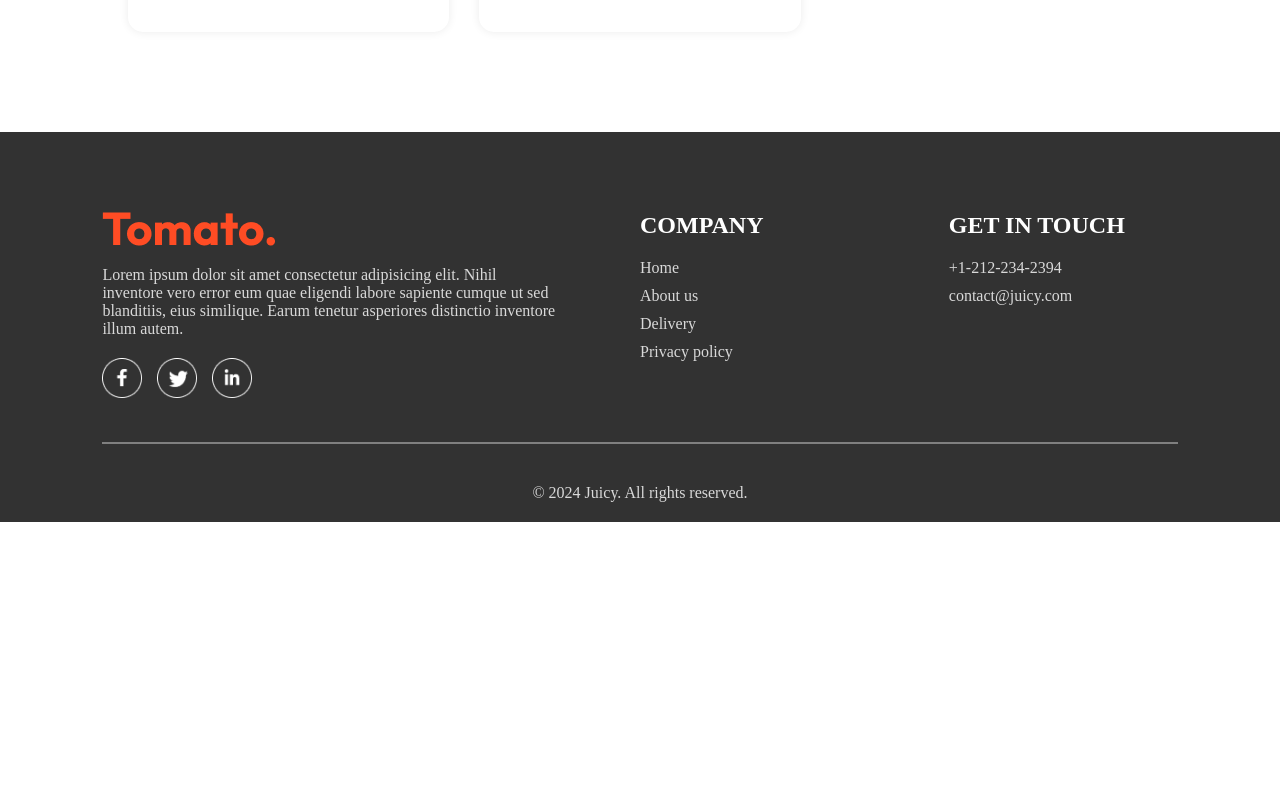
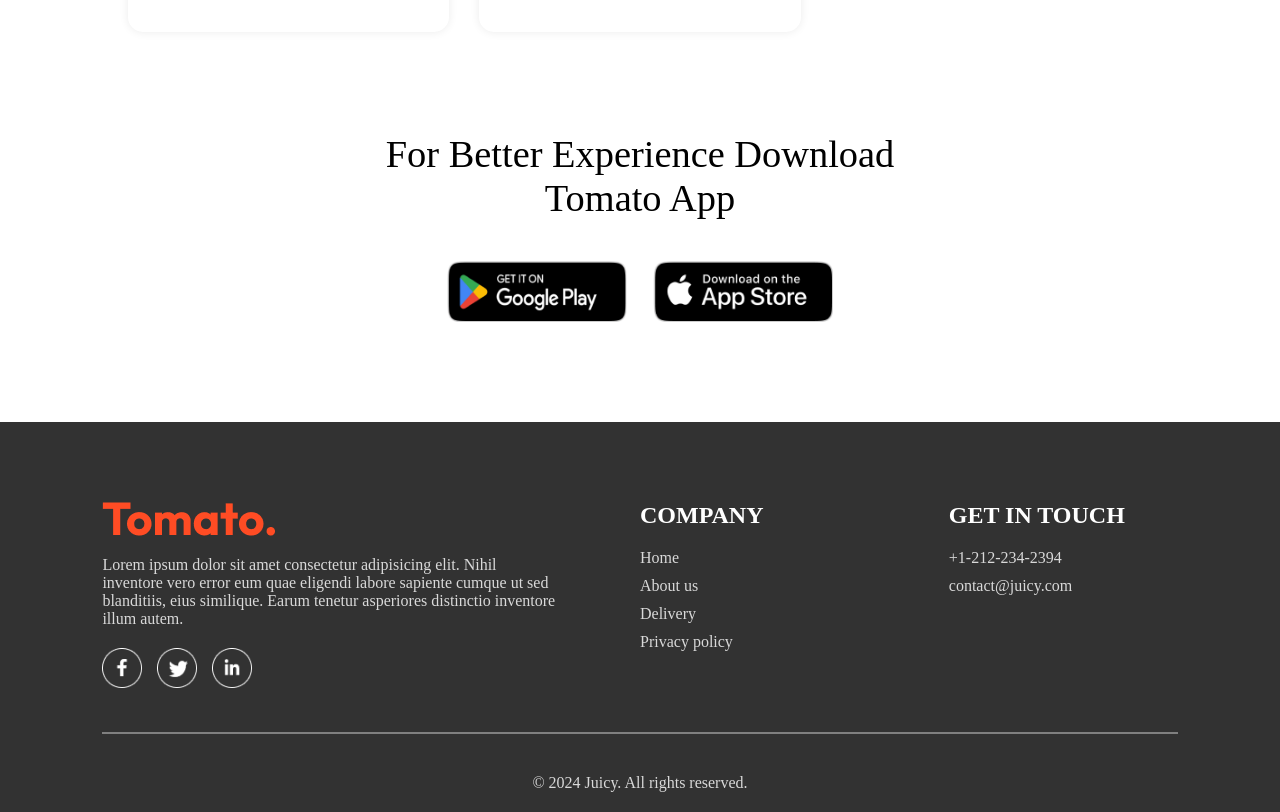
Before and after one commit to Joca7330/food-delivery, a React app in the folder frontend/: page / in a window 1280 px wide. Shown: the part 5883-6695 px from the top of the page. Before the commit the page ends 6405 px from the top, so only its background shows below. Built offline with nearby package versions, Linux system fonts and the light colour scheme; the HTML template or start-up script is replaced by a standard one.

Commit message:
added mobile app download feature

```diff
--- /dev/null
+++ b/frontend/src/components/AppDownload/AppDownload.css
@@ -0,0 +1,25 @@
+.app-download {
+    margin: auto auto;
+    margin-top: 100px;
+    font-size: max(3vw, 20px);
+    text-align: center;
+    font-weight: 500;
+}
+
+.app-download-platforms {
+    display: flex;
+    justify-content: center;
+    gap: max(2vw, 10px);
+    margin-top: 40px;
+}
+
+.app-download-platforms img {
+    width: max(30vw, 120px);
+    max-width: 180px;
+    transition: .5s;
+    cursor: pointer;
+}
+
+.app-download-platforms img:hover {
+    transform: scale(1.05);
+}
--- /dev/null
+++ b/frontend/src/components/AppDownload/AppDownload.jsx
@@ -0,0 +1,17 @@
+import React from 'react'
+import './AppDownload.css'
+import { assets } from '../../assets/assets'
+
+const AppDownload = () => {
+  return (
+    <div className='app-download' id='app-download'>
+        <p>For Better Experience Download <br /> Tomato App</p>
+        <div className='app-download-platforms'>
+            <img src={assets.play_store} alt="" />
+            <img src={assets.app_store} alt="" />
+        </div>
+    </div>
+  )
+}
+
+export default AppDownload
--- a/frontend/src/pages/Home/Home.jsx
+++ b/frontend/src/pages/Home/Home.jsx
@@ -4,16 +4,18 @@
 import ExploreMenu from '../../components/ExploreMenu/ExploreMenu'
 import FoodDisplay from '../../components/FoodDisplay/FoodDisplay'
 import FoodItem from '../../components/FoodItem/FoodItem'
+import AppDownload from '../../components/AppDownload/AppDownload'
 
 const Home = () => {
 
-const [category, setCategory] = useState('All')
+  const [category, setCategory] = useState('All')
 
   return (
     <div>
       <Header />
       <ExploreMenu category={category} setCategory={setCategory} />
       <FoodDisplay category={category} />
+      <AppDownload />
     </div>
   )
 }
```
